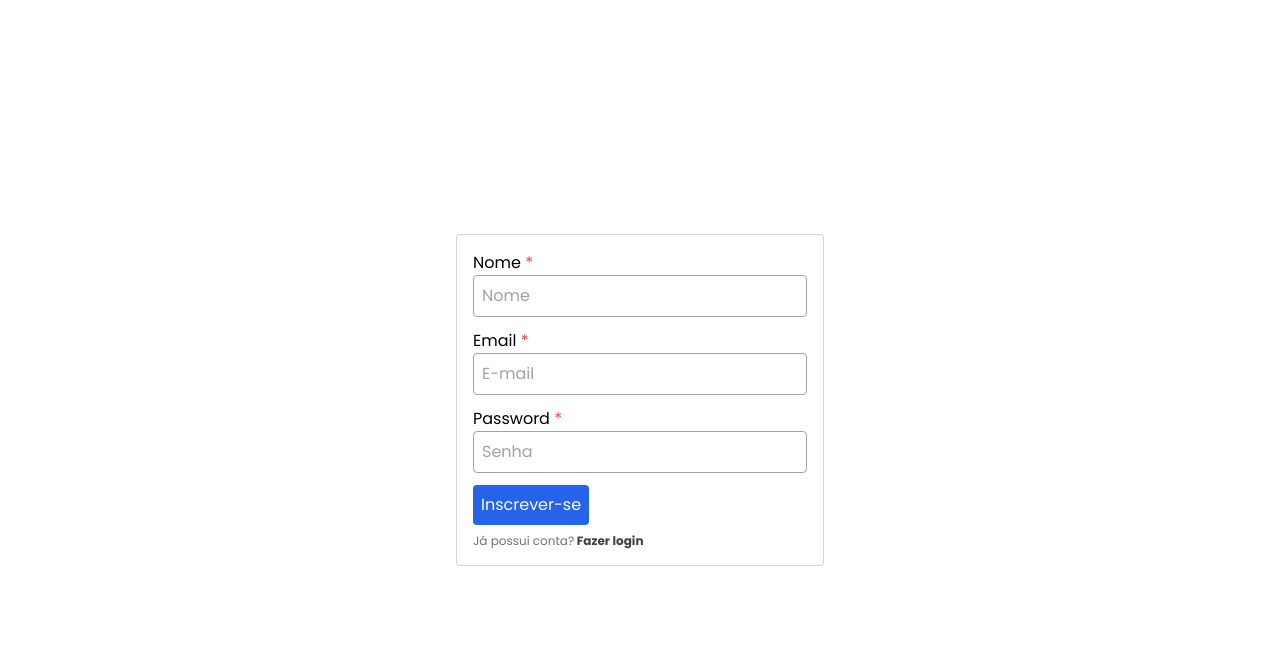
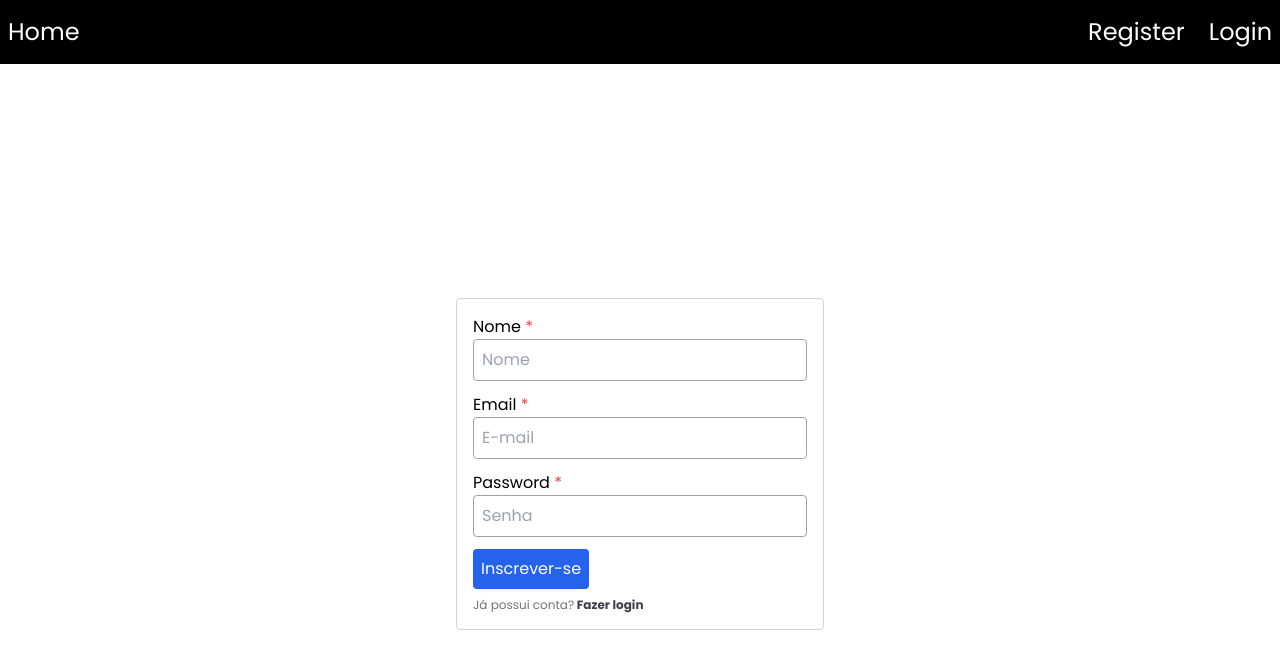
Before and after one commit to OMateusSO/sistemaLogin, a Next.js app: page /register in a window 1280 px wide. Shown: the top 668 px of the page. Built offline with nearby package versions, Linux system fonts and the light colour scheme; no server answers.

Commit message:
third 2 commit

```diff
--- a/src/app/(auth)/login/page.jsx
+++ b/src/app/(auth)/login/page.jsx
@@ -1,15 +1,13 @@
 "use client";
 import { Formik, Form } from "formik";
-import  React, { useEffect, useState } from "react";
+import React, { useEffect, useState } from "react";
 import Input from "@/components/Input";
 import Button from "@/components/Button";
 import Link from "next/link";
 import * as Yup from "yup";
 import { signIn, useSession } from "next-auth/react";
 import { useRouter } from "next/navigation";
-
-
-
+import Nav from "@/components/Nav";
 
 export default function Login() {
   const [error, setError] = useState("");
@@ -18,20 +16,19 @@ export default function Login() {
   const { status } = useSession();
 
   useEffect(() => {
-    if (status === "authenticated"){
+    if (status === "authenticated") {
       router.push("/home");
     }
   }, [status, router]);
 
-  if (status !== "unauthenticated"){
+  if (status !== "unauthenticated") {
     return null;
   }
 
   const initialValues = {
     email: "",
     password: "",
-  }
-
+  };
 
   const validationSchema = Yup.object().shape({
     email: Yup.string()
@@ -43,9 +40,9 @@ export default function Login() {
   async function handleSubmit(values, { resetForm }) {
     setFormSubmitting(true);
     try {
-      signIn("Credentials", { ...values, redirect: false}).then(
+      signIn("Credentials", { ...values, redirect: false }).then(
         ({ error }) => {
-          if (!error){
+          if (!error) {
             router.push("/home");
           } else {
             readerError(error.replace("Error: ", ""));
@@ -60,7 +57,7 @@ export default function Login() {
     }
   }
 
-  function readerError(msg){
+  function readerError(msg) {
     setError(msg);
     setTimeout(() => {
       setError("");
@@ -69,8 +66,13 @@ export default function Login() {
 
   return (
     <main>
+      <Nav />
       <div className="min-h-screen flex items-center justify-center">
-      <Formik initialValues={initialValues} validationSchema={validationSchema} onSubmit={handleSubmit}>
+        <Formik
+          initialValues={initialValues}
+          validationSchema={validationSchema}
+          onSubmit={handleSubmit}
+        >
           {({ values }) => (
             <Form
               noValidate
@@ -90,7 +92,9 @@ export default function Login() {
                 className="bg-blue-600 text-white rounded p-2 cursor-pointer"
               />
               {!values.email && !values.password && error && (
-              <span className="text-red-500 text-sm text-center">{error}</span>
+                <span className="text-red-500 text-sm text-center">
+                  {error}
+                </span>
               )}
               <span className="text-xs text-zinc-500">
                 Não possui conta?
--- a/src/app/(auth)/register/page.jsx
+++ b/src/app/(auth)/register/page.jsx
@@ -7,7 +7,7 @@ import Link from "next/link";
 import * as Yup from "yup";
 import { useSession } from "next-auth/react";
 import { useRouter } from "next/navigation";
-
+import Nav from "@/components/Nav";
 
 export default function Register() {
   const [error, setError] = useState("");
@@ -16,12 +16,12 @@ export default function Register() {
   const router = useRouter();
 
   useEffect(() => {
-    if (status === "authenticated"){
+    if (status === "authenticated") {
       router.push("/home");
     }
   }, [status, router]);
 
-  if (status !== "unauthenticated"){
+  if (status !== "unauthenticated") {
     return null;
   }
 
@@ -29,7 +29,7 @@ export default function Register() {
     nome: "",
     email: "",
     password: "",
-  }
+  };
 
   const validationSchema = Yup.object().shape({
     nome: Yup.string().required("O campo nome é obrigatório"),
@@ -53,7 +53,7 @@ export default function Register() {
           password: values.password,
         }),
       }).then(async (res) => {
-        const result = await res.json()
+        const result = await res.json();
 
         if (result.status === 201) {
           alert(result.message);
@@ -65,7 +65,7 @@ export default function Register() {
         }
 
         setFormSubmitting(false);
-      })
+      });
     } catch (error) {
       setFormSubmitting(false);
       renderError("Erro ao criar conta, tente mais tarde!");
@@ -80,8 +80,14 @@ export default function Register() {
   }
 
   return (
-    <main className="min-h-screen flex items-center justify-center">
-      <Formik initialValues={initialValues} validationSchema={validationSchema} onSubmit={handleSubmit}>
+    <main>
+      <Nav />
+      <div className="min-h-screen flex items-center justify-center">
+        <Formik
+          initialValues={initialValues}
+          validationSchema={validationSchema}
+          onSubmit={handleSubmit}
+        >
           {({ values }) => (
             <Form
               noValidate
@@ -103,7 +109,9 @@ export default function Register() {
                 className="bg-blue-600 text-white rounded p-2 cursor-pointer"
               />
               {!values.nome && !values.email && !values.password && error && (
-              <span className="text-red-500 text-sm text-center">{error}</span>
+                <span className="text-red-500 text-sm text-center">
+                  {error}
+                </span>
               )}
               <span className="text-xs text-zinc-500">
                 Já possui conta?
@@ -114,6 +122,7 @@ export default function Register() {
             </Form>
           )}
         </Formik>
+      </div>
     </main>
   );
 }
--- a/src/app/api/auth/[...nextauth]/route.js
+++ b/src/app/api/auth/[...nextauth]/route.js
@@ -41,9 +41,7 @@ const options = NextAuth({
   },
   secret: process.env.NEXTAUTH_URL,
   pages: {
-    signIn: '/api/auth/signin',
-    signOut: '/api/auth/signout',
-    error: '/api/auth/error', // Error code passed in query string as ?error=
+    error: "login",
   },
 });
 
--- a/src/app/contato/page.jsx
+++ /dev/null
@@ -1,9 +0,0 @@
-import React from 'react'
-
-export default function Contato() {
-  return (
-    <main className="min-h-screen flex justify-center pt-6">
-      Contato
-    </main>
-  );
-}
--- a/src/app/home/page.jsx
+++ b/src/app/home/page.jsx
@@ -1,7 +1,7 @@
 "use client";
 import React from 'react'
 import LayoutAdmin from "@/components/LayoutAdmin";
-import Nav from '@/components/Nav';
+import NavLogado from '@/components/NavLogado';
 import { useSession } from "next-auth/react";
 
 
@@ -9,9 +9,9 @@ export default function Home() {
   const { status, data: session } = useSession();
   return (
     <LayoutAdmin>
-      <Nav/>
+      <NavLogado/>
       <main className="min-h-screen flex justify-center pt-6">
-        <span>{`olá ${session?.user?.email}`}</span>
+        <span>{`Meu DEUS ${session?.user?.email}`}</span>
       </main>
   </LayoutAdmin>
   )
--- a/src/app/page.js
+++ b/src/app/page.js
@@ -1,25 +1,31 @@
-'use client'
-import { useRouter } from 'next/navigation'
+"use client";
+import { useRouter } from "next/navigation";
 import Button from "@/components/Button";
+import Nav from "@/components/Nav";    <main>
+<Nav/>
+<div className="min-h-screen flex justify-center pt-6">
+  sobre
+</div>
+</main>
 
-
-const Index = () => {
+export default function Index() {
   const router = useRouter();
 
   return (
-    <main className="min-h-screen flex justify-center pt-6">
+    <main>
+      <Nav/>
+      <div className="min-h-screen flex justify-center pt-6">
         <Button
           text="Login"
-        onClick={() => router.push('/login')}
+          onClick={() => router.push("/login")}
           className="bg-blue-600 text-white rounded p-2 mr-2 cursor-pointer"
         />
         <Button
           text="Registrar"
-        onClick={() => router.push('/register')}
+          onClick={() => router.push("/register")}
           className="bg-blue-600 text-white rounded p-2 cursor-pointer"
         />
+      </div>
     </main>
   );
-};
-
-export default Index;
+}
--- a/src/app/sobre/page.jsx
+++ /dev/null
@@ -1,9 +0,0 @@
-import React from 'react'
-
-export default function Sobre() {
-  return (
-    <main className="min-h-screen flex justify-center pt-6">
-      sobre
-    </main>
-  );
-}
--- a/src/components/Nav.jsx
+++ b/src/components/Nav.jsx
@@ -1,34 +1,20 @@
 "use client";
-import { signOut, useSession } from "next-auth/react";
 import Link from "next/link";
-import Button from "./Button";
+
 
 
 export default function Nav() {
-  const { status, data: session } = useSession();
-
-  if (status !== "authenticated") {
-    return null;
-  }
-
 
   return (
     <div className="hidden flex-col flex-wrap md:flex bg-black">
       <div className="flex flex-col mx-2 sm:flex-row sm:items-center sm:space-y-0 md:h-16">
-        <Link href="/home" className="text-white text-2xl">Home</Link>
+        <Link href="/" className="text-white text-2xl">Home</Link>
         <div className="ml-auto flex gap-4 w-full space-x-2 sm:justify-end">
           <div>
-            <Link href="/sobre" className="text-white text-2xl">Sobre</Link>
+            <Link href="/register" className="text-white text-2xl">Register</Link>
           </div>
           <div>
-            <Link href="/contato" className="text-white text-2xl">Contatos</Link>
-          </div>
-          <div className="">
-            <Button
-              text="Sair"
-              className="bg-red-600 text-white rounded mt-1 px-3 cursor-pointer"
-              onClick={() => signOut()}
-            />
+            <Link href="/login" className="text-white text-2xl">Login</Link>
           </div>
         </div>
       </div>
--- /dev/null
+++ b/src/components/NavLogado.jsx
@@ -0,0 +1,31 @@
+"use client";
+import { signOut, useSession } from "next-auth/react";
+import Link from "next/link";
+import Button from "./Button";
+
+
+export default function NavLogado() {
+  const { status, data: session } = useSession();
+
+  if (status !== "authenticated") {
+    return null;
+  }
+
+
+  return (
+    <div className="hidden flex-col flex-wrap md:flex bg-black">
+      <div className="flex flex-col mx-2 sm:flex-row sm:items-center sm:space-y-0 md:h-16">
+        <Link href="/home" className="text-white text-2xl">Home</Link>
+        <div className="ml-auto flex gap-4 w-full space-x-2 sm:justify-end">
+          <div className="">
+            <Button
+              text="Sair"
+              className="bg-red-600 text-white rounded mt-1 px-3 cursor-pointer"
+              onClick={() => signOut()}
+            />
+          </div>
+        </div>
+      </div>
+    </div>
+  );
+}
```
Also changed, not shown: 2 other files (tests, documents, lock files or other folders). Lines whose indentation alone changed are shown as unchanged.
